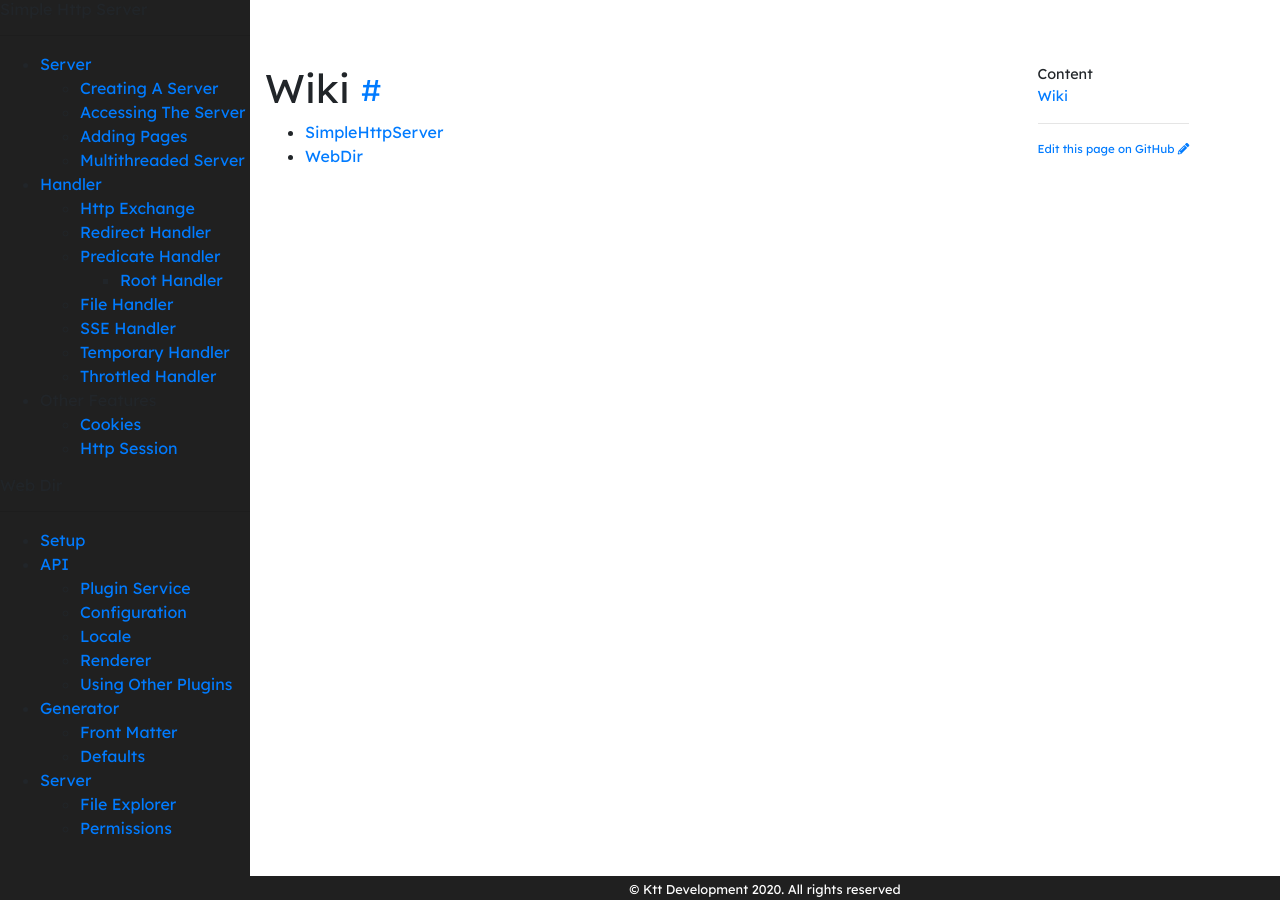
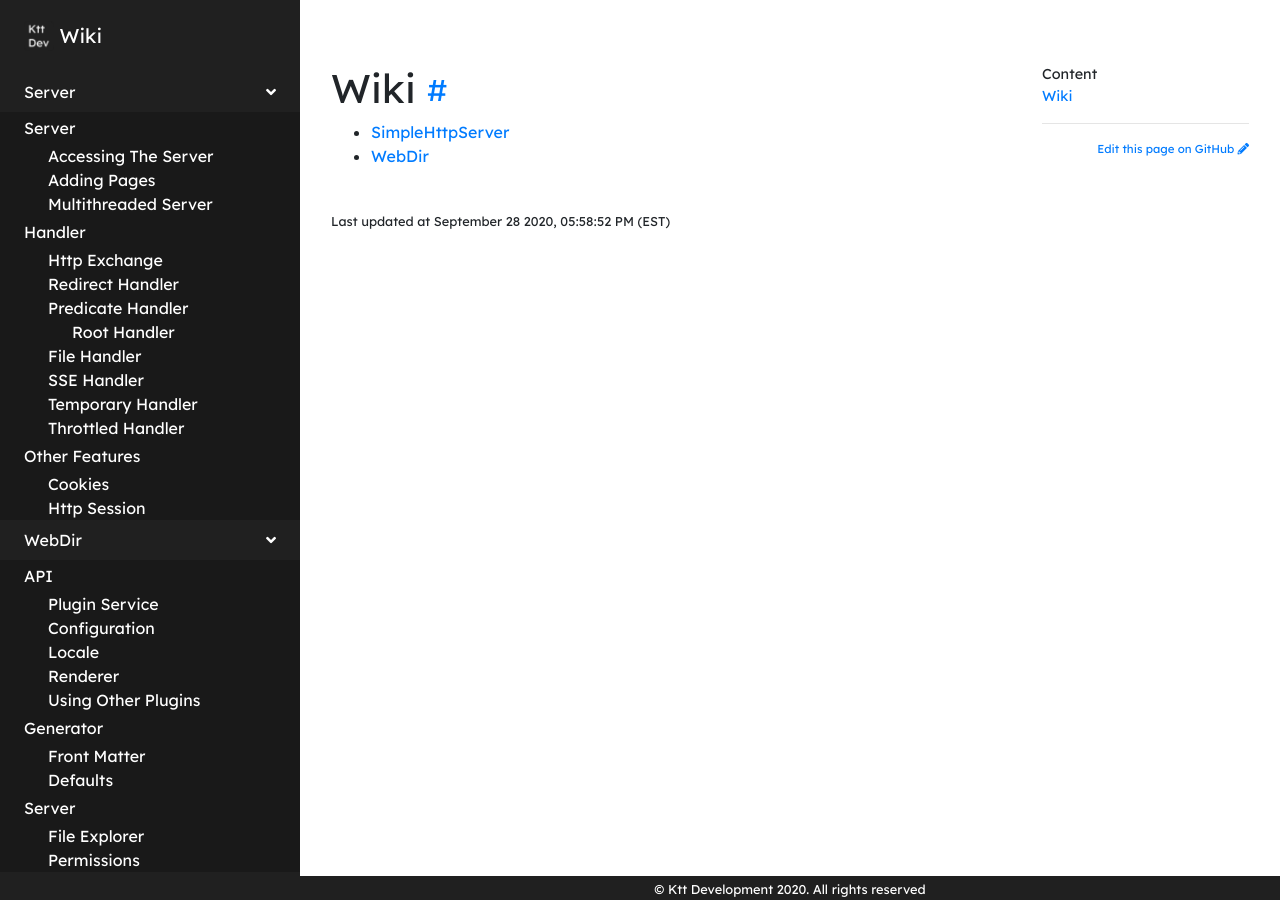
Before and after one commit to Ktt-Development/docs.kttdevelopment.com, a Jekyll site: the page built from README.md, in a window 1280 px wide. Built offline with Jekyll 4.4.1, drawn with Linux system fonts in a browser that asks for light colours; our own code applies the rules of GitHub Pages for plain Markdown files.

Commit message:
Add left navigation

```diff
--- a/_includes/breadcrumb.html
+++ b/_includes/breadcrumb.html
@@ -8,7 +8,7 @@
         {% endfor %}
         {% endcapture %}
         {% capture head %}
-            <a class="nav-link{% if forloop.last %} active text-muted{% endif %} d-inline-block" href="{% assign crumb_limit = forloop.index | plus: 1 %}{% for crumb in crumbs limit: crumb_limit %}{{ crumb | remove:'.html'}}{% if forloop.last == false %}/{% endif %}{% endfor %}">
+            <a class="nav-link{% if forloop.last %} active text-muted{% endif %} d-inline-block" href="{% assign crumb_limit = forloop.index | plus: 1 %}{% for crumb in crumbs limit: crumb_limit %}{% if forloop.first %}{% else %}/{% endif %}{{ crumb | remove:'.html'}}{% endfor %}">
         {% endcapture %}
         {% capture foot %}
             </a>
--- /dev/null
+++ b/_includes/sidebar.html
@@ -0,0 +1,23 @@
+<div id="sidebar">
+    {% for item in site.data.nav %}
+        <div class="row mx-4 my-2">
+            <a href="{{ item.link }}">
+                {{ item.name }}
+            </a>
+            <a class="ml-auto" href="#sidebar-{{item.name}}" data-toggle="collapse">
+                <i class="fas fa-angle-down"></i>
+            </a>
+        </div>
+        <div class="row mx-0 px-4 collapse sidebar-collapse show" id="sidebar-{{item.name}}">
+            {% for link in item.links %}
+                {% capture url %}{{item.link}}{{link.link}}{% endcapture %}
+                {%
+                    include sidebar_link.html
+                    link = url
+                    name = link.name
+                    links = link.links
+                %}
+            {% endfor %}
+        </div>
+    {% endfor %}
+</div>
--- a/_includes/sidebar.md
+++ /dev/null
@@ -1,38 +0,0 @@
-
-###### Simple Http Server
-----
-- [Server](/simplehttpserver)
-  - [Creating A Server](/simplehttpserver/server)
-  - [Accessing The Server](/simplehttpserver/server/accessing-the-server)
-  - [Adding Pages](/simplehttpserver/server/adding-pages)
-  - [Multithreaded Server](/simplehttpserver/server/multithreaded-server)
-- [Handler](/simplehttpserver/handler)
-  - [Http Exchange](/simplehttpserver/handler/simple-http-exchange)
-  - [Redirect Handler](/simplehttpserver/handler/redirect-handler)
-  - [Predicate Handler](/simplehttpserver/handler/predicate-handler)
-    - [Root Handler](/simplehttpserver/handler/predicate-handler#root-handler)
-  - [File Handler](/simplehttpserver/handler/file-handler)
-  - [SSE Handler](/simplehttpserver/handler/sse-handler)
-  - [Temporary Handler](/simplehttpserver/handler/temporary-handler)
-  - [Throttled Handler](/simplehttpserver/handler/throttled-handler)
-- Other Features
-  - [Cookies](/simplehttpserver/cookies)
-  - [Http Session](/simplehttpserver/http-session)
-
-
-<!----->
-###### Web Dir
-----
-- [Setup](/webdir)
-- [API](/webdir/api)
-  - [Plugin Service](/webdir/api/plugin-service)
-  - [Configuration](/webdir/api/configuration)
-  - [Locale](/webdir/api/locale)
-  - [Renderer](/webdir/api/renderer)
-  - [Using Other Plugins](/webdir/api/using-other-plugins)
-- [Generator](/webdir/generator)
-  - [Front Matter](/webdir/generator/front-matter)
-  - [Defaults](/webdir/generator/defaults)
-- [Server](/webdir/server)
-  - [File Explorer](/webdir/server/files)
-  - [Permissions](/webdir/server/permissions)
--- /dev/null
+++ b/_includes/sidebar_link.html
@@ -0,0 +1,14 @@
+<a class="my-1 w-100" href="{{ include.link }}">
+    {{ include.name }}
+</a>
+<div class="ml-4">
+    {% for link in include.links %}
+        {% capture url %}{{ include.link }}{{link.link}}{% endcapture %}
+        {%
+            include sidebar_link.html
+            link = url
+            name = link.name
+            links = link.links
+        %}
+    {% endfor %}
+</div>
--- a/_layouts/default.html
+++ b/_layouts/default.html
@@ -21,17 +21,21 @@
     <body class="h-100">
         <div class="row m-0">
             <!-- sidebar -->
-            <div id="left" class="d-none d-xl-block">
-                {% capture sidebar %}
-                    {% include sidebar.md %}
-                {% endcapture %}
-                {{ sidebar | markdownify }}
+            <div id="left" class="d-none d-lg-block">
+                <div class="my-3">
+                    <a class="navbar-brand text-white mx-4 mb-3" href="/">
+                        <img src="/dependencies/kttdevelopment/assets/logo.png" width="30" height="30" class="d-inline-block align-top" alt="" loading="lazy">
+                        Wiki
+                    </a>
+                    {% include sidebar.html %}
+                </div>
             </div>
+            <!-- content -->
             <div id="right" class="col px-0 d-flex flex-column">
                 <div class="container">
-                    <div class="mt-3">
+                    <div class="m-3">
                         <!-- breadcrumb -->
-                        <div class="row mb-5">
+                        <div class="row mx-0 mb-5">
                             {% include breadcrumb.html %}
                         </div>
                         <div class="row">
@@ -40,6 +44,10 @@
                                 {% include anchor_headings.html html=content
                                     anchorBody="#"
                                     anchorClass="anchor" %}
+                                <br>
+                                <small>
+                                    Last updated at {{ site.time | date: "%B %d %Y, %r (EST)" }}
+                                </small>
                             </div>
                             <!-- toc -->
                             {% capture meta %}
@@ -69,7 +77,7 @@
                                     {{ toc }}
                                 </div>
                                 <!-- right -->
-                                <div class="d-none d-xl-block position-fixed">
+                                <div class="d-none d-xl-block position-sticky" style="top: 30px">
                                     {{ toc }}
                                 </div>
                             </div>
@@ -92,63 +100,6 @@
             </div>
         </div>
 
-        <div class="row py-2 px-0 m-0 d-none">
-            <!-- left -->
-            <div class="px-3 m-0" style="width:250px;">
-                <!-- logo -->
-                <div class="col-12 px-0 text-center">
-                    <div class="m-1">
-                        <a href="/">
-                            <img class="img-fluid"
-                                src="/dependencies/kttdevelopment/assets/logo.png"
-                                alt="logo"
-                                style="max-height: 200px;">
-                        </a>
-                    </div>
-                    <h5 class="pt-2">Ktt&nbsp;Development Wiki</h5>
-                </div>
-                <!-- nav -->
-                <div class="sidebar col-12 px-0 text-capitalize">
-                    {% capture sidebar %}
-                        {% include sidebar.md %}
-                    {% endcapture %}
-                    {{ sidebar | markdownify }}
-                </div>
-            </div>
-            <!-- right -->
-            <div class="col px-0 m-0 mx-3" style="width:200px">
-                <!-- nav -->
-                <div class="col-12 mt-3 px-0">
-                    {% include breadcrumb.html %}
-                </div>
-                <!-- content -->
-                <div id="content" class="col-12 pt-2 pb-4 px-4 bg-white border-left border-right border-bottom">
-                    {% include anchor_headings.html html=content anchorBody="#" anchorClass="anchor"%}
-                </div>
-                <!-- footer -->
-                <div class="row mt-1 mx-3">
-                    <div class="col-12 col-xl-6 px-0">
-                        <small class="float-right float-xl-left">
-                            <a href="https://github.com/Ktt-Development/wiki.kttdevelopment.com">wiki.kttdevelopment.com</a> is maintained by <a href="https://github.com/Ktt-Development">Ktt&nbsp;Development</a>.
-                        </small>
-                    </div>
-                    <div class="col px-0">
-                        <small class="float-right">
-                            Last updated at {{ site.time | date: "%B %d %Y, %r (EST)" }}
-                        </small>
-                    </div>
-                </div>
-            </div>
-        </div>
-        <!-- footer -->
-        <div class="footer mt-auto d-none">
-            <div id="copyright" class="text-center">
-                <small class="no-translate m-0">
-                    &copy; Ktt&nbsp;Development 2020. All rights reserved
-                </small>
-            </div>
-        </div>
-
         <!-- bootstrap -->
         <script src="/dependencies/jquery/js/jquery-3.5.1.min.js"></script>
         <script src="/dependencies/popper/js/popper.min.js"></script>
--- a/dependencies/kttdevelopment/css/style.scss
+++ b/dependencies/kttdevelopment/css/style.scss
@@ -43,17 +43,7 @@ img{
     max-width: 100%;
 }
 
-// anchor
-
-a.anchor{
-    font-size: 75%;
-    top: -2.5px;
-    position: relative;
-}
-
-// content
-
-#toc{
+.min-list{
     ul, li {
         list-style-type: none;
     }
@@ -69,6 +59,20 @@ a.anchor{
     li{
         padding-left: 15px;
     }
+}
+
+// anchor
+
+a.anchor{
+    font-size: 75%;
+    top: -2.5px;
+    position: relative;
+}
+
+// content
+
+#toc{
+    @extend .min-list;
     font-size: 90%;
 }
 
@@ -90,27 +94,18 @@ a.anchor{
 }
 
 #left{
-    width: 250px;
+    width: 300px;
     background-color: $color-dark;
+    @extend .min-list;
+
+    p, a:not(:hover){
+        color: white;
+    }
 }
 
-.sidebar{
-    h1, h2 , h3, h4, h5, h6 {
-        margin-top: 3rem;
-    }
-    hr{
-        margin-top: .25rem;
-        margin-bottom: .25rem;
-    }
-    ul {
-        padding-left: 0px;
-        ul{
-            padding-left: 20px;
-        }
-    }
-
-    li, ul{
-        list-style: none;
+#sidebar{
+    .sidebar-collapse{
+        background-color: #191919;
     }
 }
 
```
Also changed, not shown: _data/nav.yml (added, +70 -0 lines).
